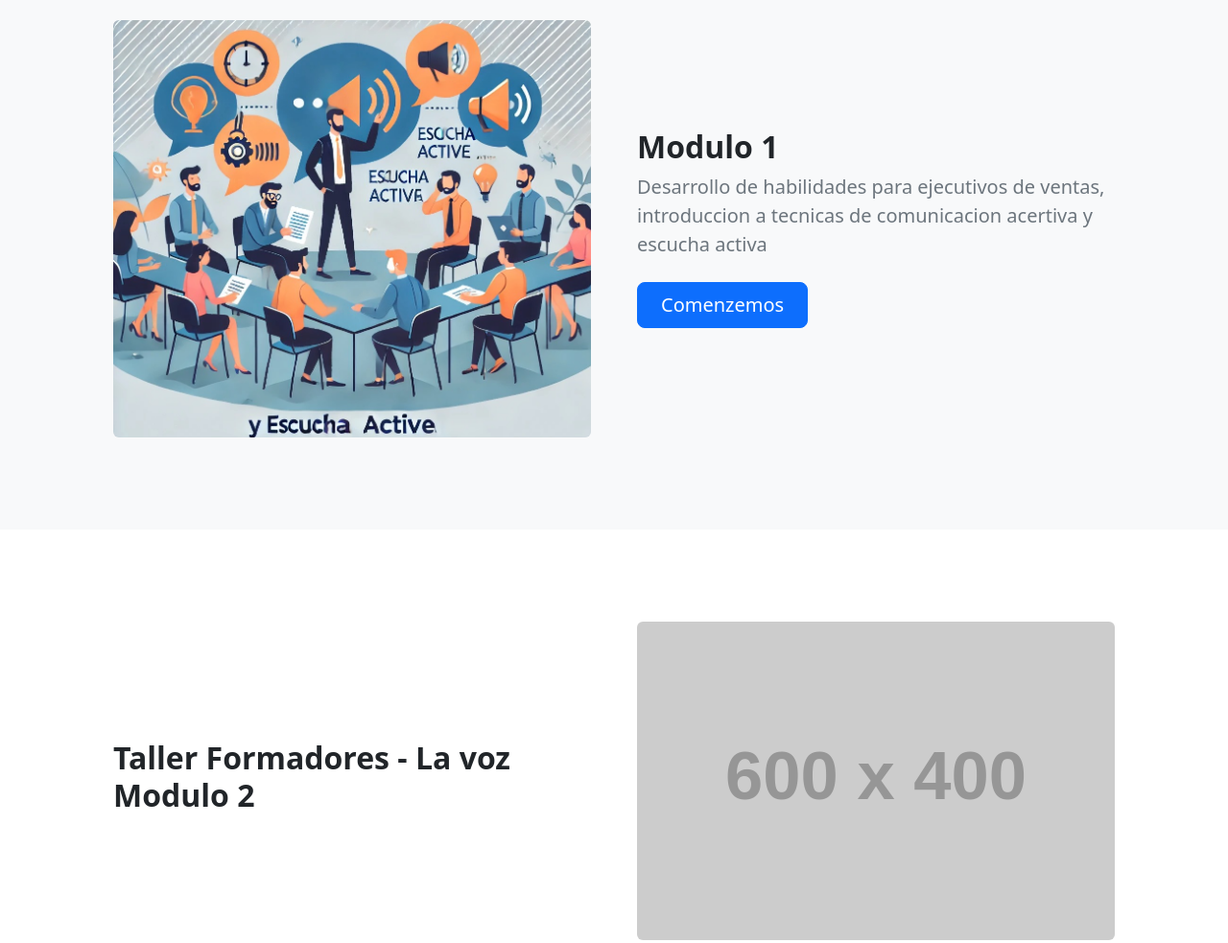
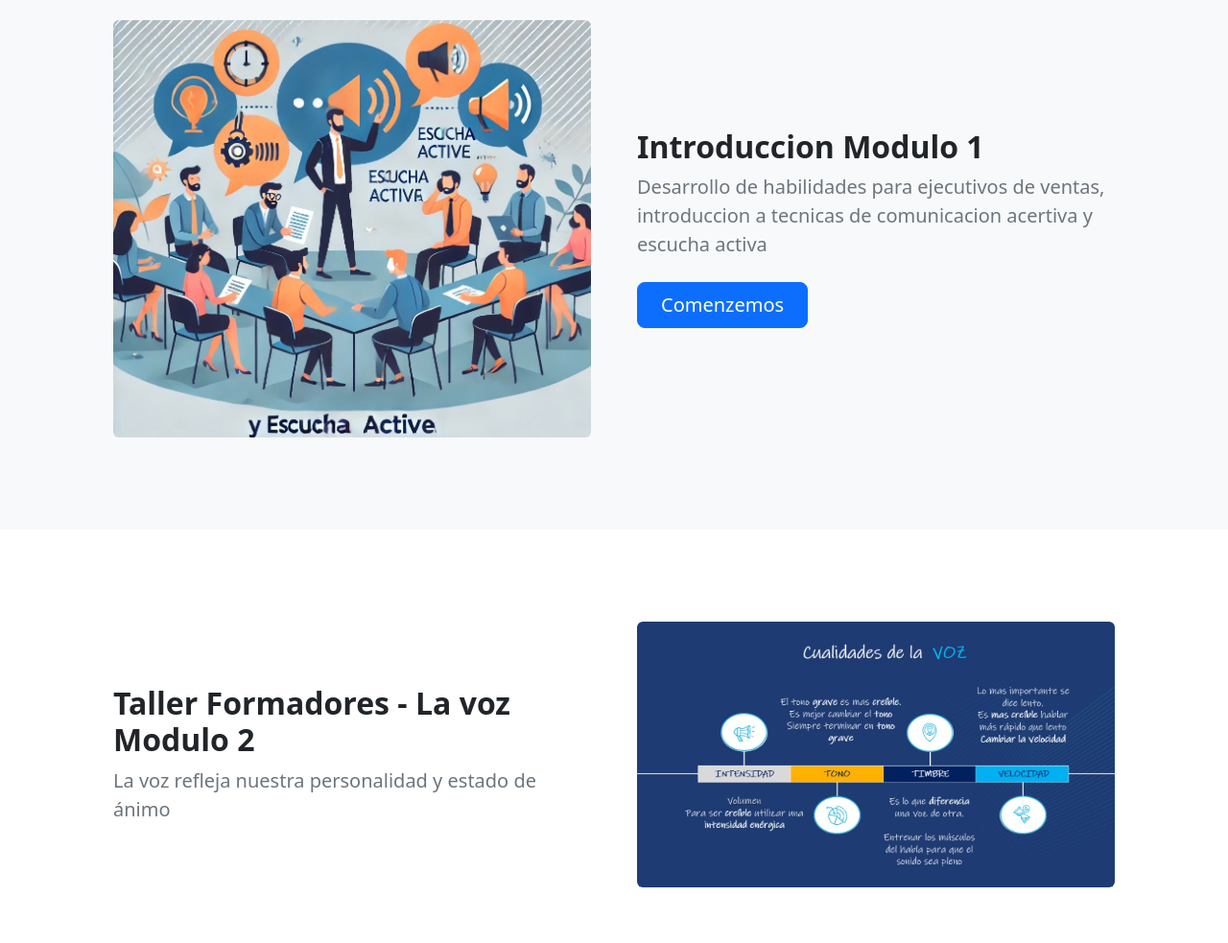
Before and after one commit to SrLosfer/GeicamLATAM, a plain HTML site: page about.html in a window 1280 px wide. Shown: the part 260-1243 px from the top of the page at 96% size. Drawn offline with nearby package versions, Linux system fonts and the light colour scheme; placeholder pictures from the web are drawn by us.

Commit message:
1.03
update

```diff
--- a/about.html
+++ b/about.html
@@ -42,7 +42,7 @@
                     <div class="row gx-5 align-items-center">
                         <div class="col-lg-6"><img class="img-fluid rounded mb-5 mb-lg-0" src="assets/escuchaActiva.jpeg" alt="..." /></div>
                         <div class="col-lg-6">
-                            <h2 class="fw-bolder">Modulo 1</h2>
+                            <h2 class="fw-bolder">Introduccion Modulo 1</h2>
                             <p class="lead fw-normal text-muted mb-0">Desarrollo de habilidades para ejecutivos de ventas, introduccion a tecnicas de comunicacion acertiva y escucha activa</p>
                             <br>
                             <a class="btn btn-primary btn-lg px-4 me-sm-3" href="https://docs.google.com/presentation/d/1_RUeBHkS2XZfoKIM6mV7SkaQSgJDzCm3/edit?usp=sharing&ouid=115899628620476615472&rtpof=true&sd=true">Comenzemos</a>
@@ -54,10 +54,10 @@
             <section class="py-5">
                 <div class="container px-5 my-5">
                     <div class="row gx-5 align-items-center">
-                        <div class="col-lg-6 order-first order-lg-last"><img class="img-fluid rounded mb-5 mb-lg-0" src="https://dummyimage.com/600x400/343a40/6c757d" alt="..." /></div>
+                        <div class="col-lg-6 order-first order-lg-last"><img class="img-fluid rounded mb-5 mb-lg-0" src="assets/LaVoz.jpg" alt="..." /></div>
                         <div class="col-lg-6">
                             <h2 class="fw-bolder">Taller Formadores - La voz Modulo 2</h2>
-                            <p class="lead fw-normal text-muted mb-0"></p>
+                            <p class="lead fw-normal text-muted mb-0">La voz refleja nuestra personalidad y estado de ánimo</p>
                         </div>
                     </div>
                 </div>
```
Also changed, not shown: assets/LaVoz.jpg (added).
